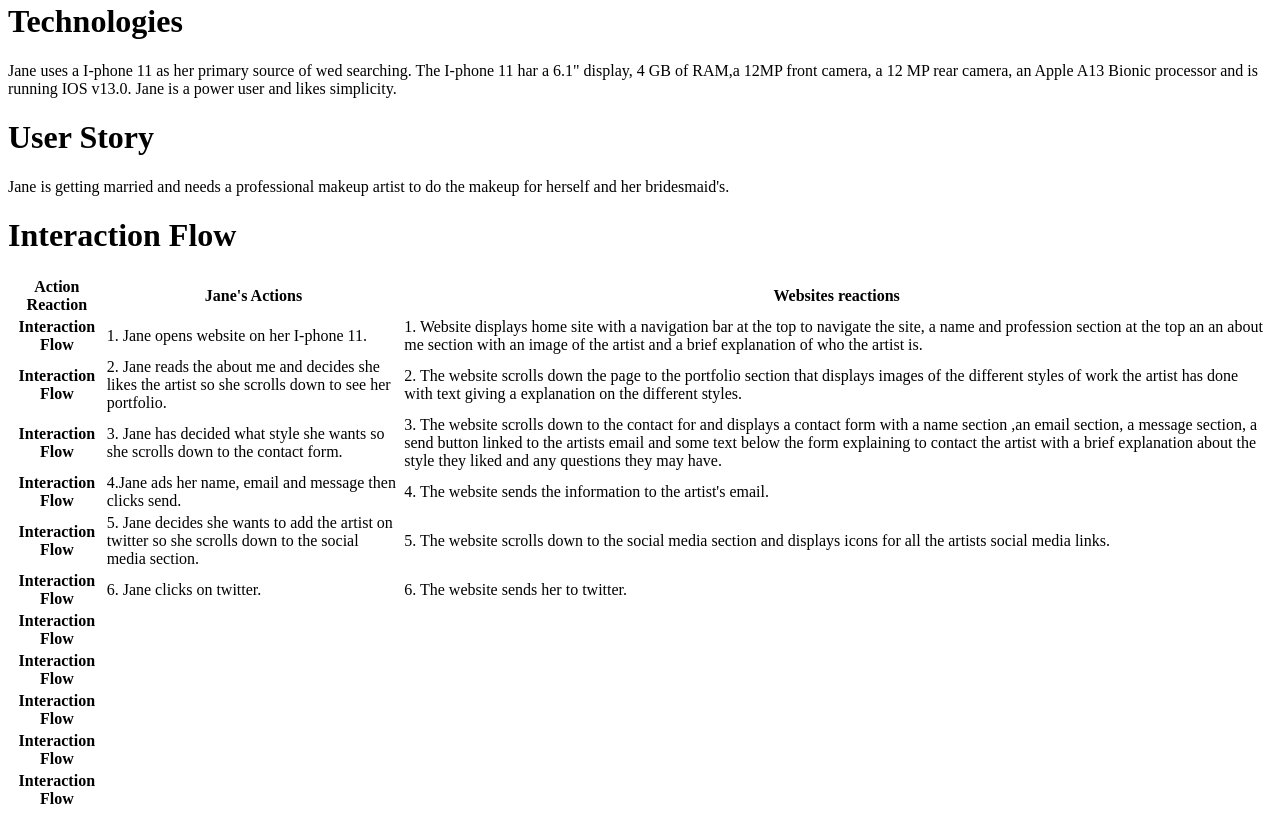
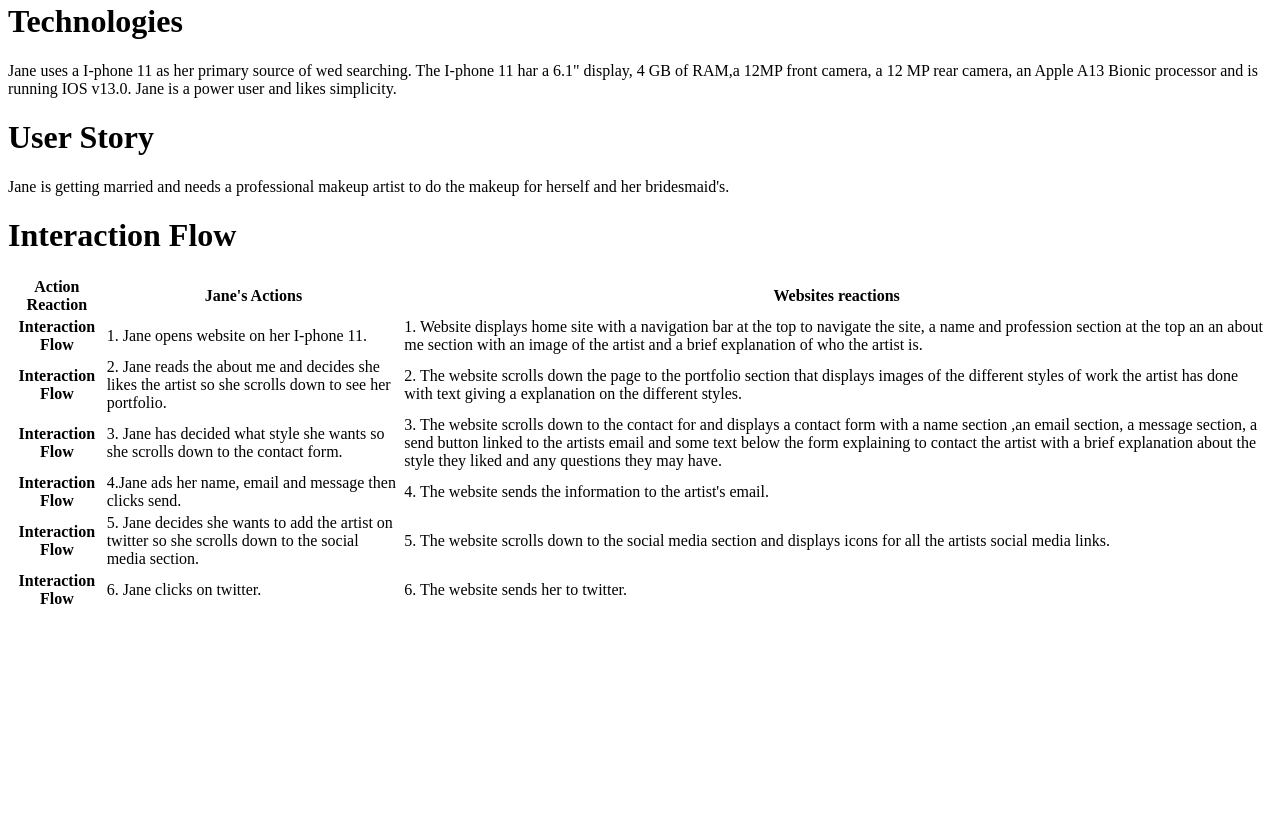
Before and after one commit to JMathieusJr/my-pwp-james, a plain HTML site: page public_html/documentation/milestone-1.php/milestone-1.html in a window 1280 px wide. Shown: the part 1018-1837 px from the top of the page. After the commit the page ends 1637 px from the top, so only its background shows below. Drawn offline with Linux system fonts and the light colour scheme.

Commit message:
persona-interactionFlow-complete

```diff
--- a/public_html/documentation/milestone-1.php/milestone-1.html
+++ b/public_html/documentation/milestone-1.php/milestone-1.html
@@ -99,29 +99,5 @@
             <td>6. Jane clicks on twitter.</td>
             <td>6. The website sends her to twitter.</td>
         </tr>
-        <tr>
-            <th>Interaction Flow</th>
-            <td></td>
-            <td></td>
-        </tr>
-        <tr>
-            <th>Interaction Flow</th>
-            <td></td>
-            <td></td>
-        </tr>
-        <tr>
-            <th>Interaction Flow</th>
-            <td></td>
-            <td></td>
-        </tr>
-        <tr>
-            <th>Interaction Flow</th>
-            <td></td>
-            <td></td>
-        </tr>
-        <tr>
-            <th>Interaction Flow</th>
-            <td></td>
-        </tr>
     </table>
 </body>
```
